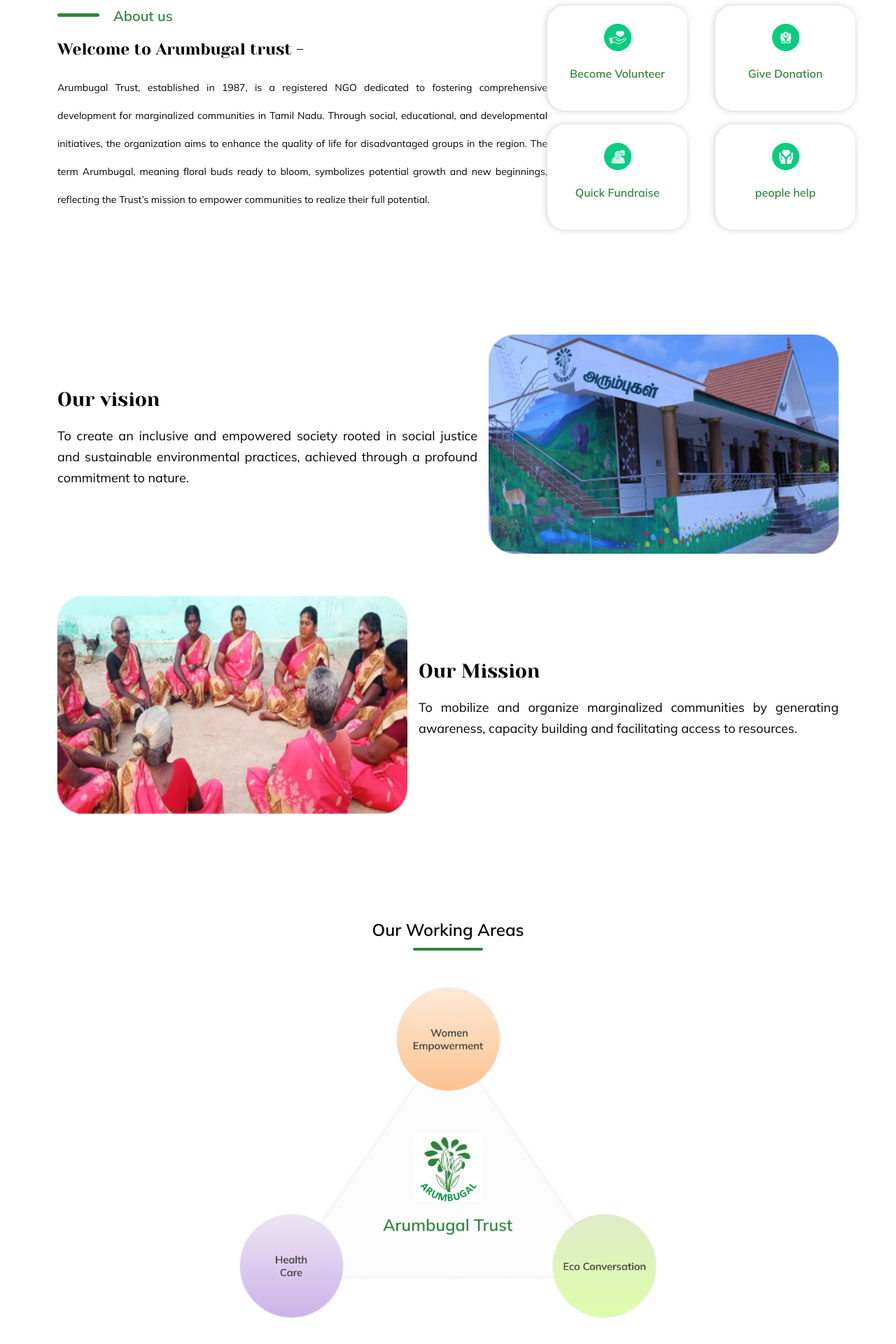
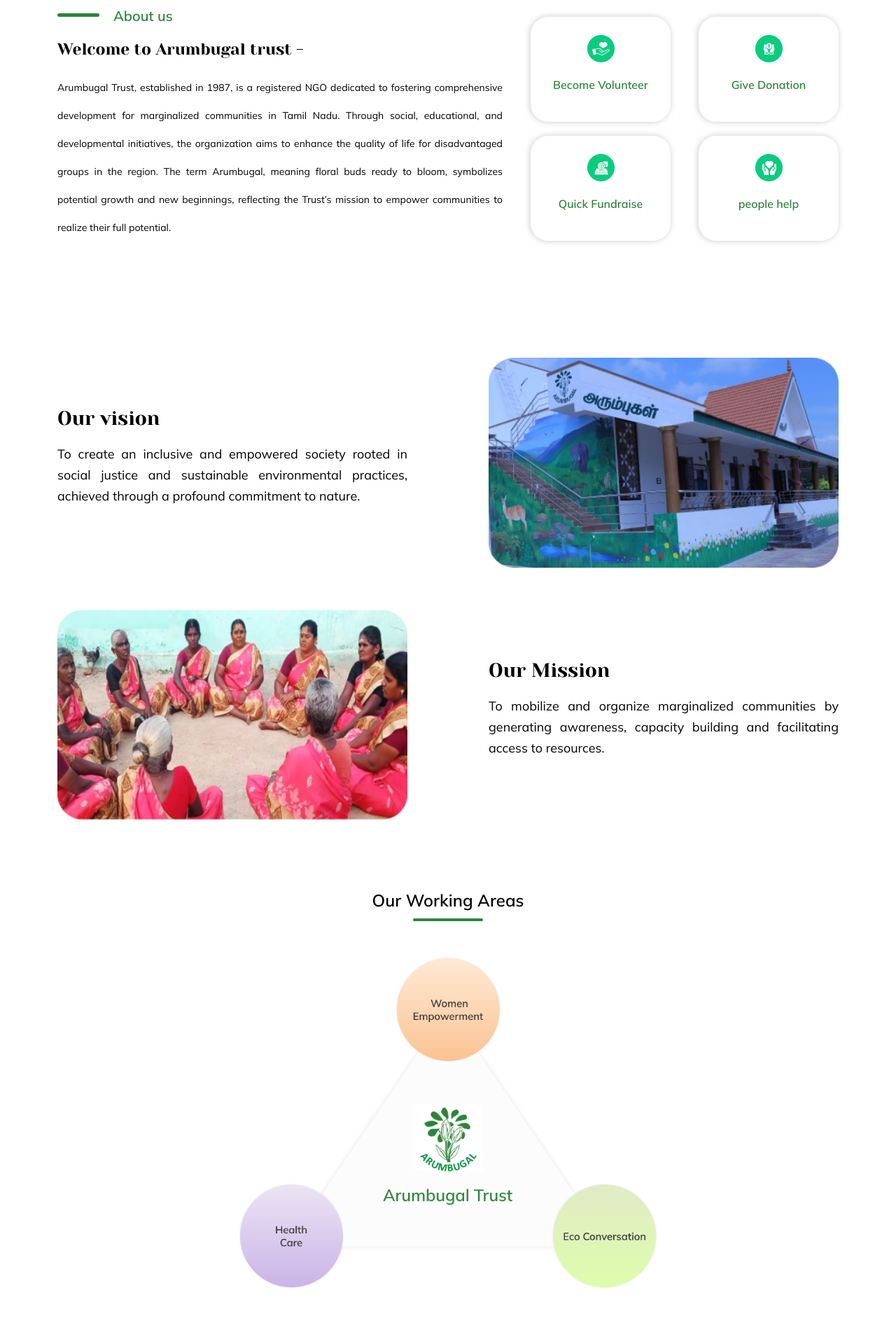
Before and after one commit to Ilyas73-hue/arumbugal, a React (Create React App) app: page / in a window 1280 px wide. Shown: the part 852-2772 px from the top of the page at 70% size. Built offline with nearby package versions, Linux system fonts and the light colour scheme.

Commit message:
small change updated

```diff
--- a/src/component/About/About.css
+++ b/src/component/About/About.css
@@ -233,6 +233,20 @@
   font-weight: 600;
 }
 
+@media screen and (min-width: 1025px) and (max-width: 1399px){
+
+  #about-section-2-1{
+    align-items: center;
+    justify-content: center;
+    gap: 40px;
+  }
+
+  #about-section-2-1-1-3-p-1{
+    width: 100%;
+  }
+
+}
+
 @media (max-width: 1025px) {
   #about-section-2-1 {
     display: flex;
--- a/src/component/Footer/Footer.css
+++ b/src/component/Footer/Footer.css
@@ -260,6 +260,7 @@
 #footer-section-4-div-2-2 {
   display: flex;
   flex-direction: row;
+  align-items: center;
   gap: 20px;
 }
 
--- a/src/component/Footer/Footer.js
+++ b/src/component/Footer/Footer.js
@@ -4,6 +4,7 @@
 import { FaInstagram } from "react-icons/fa";
 import { FaFacebookF } from "react-icons/fa";
 import { FaTwitter } from "react-icons/fa";
+import { FaXTwitter } from "react-icons/fa6";
 import { FaLinkedinIn } from "react-icons/fa";
 import { IoLocationSharp } from "react-icons/io5";
 import { FaPhoneAlt } from "react-icons/fa";
@@ -41,7 +42,7 @@
                 <FaFacebookF id="footer-section-1-div-3-facebook-logo" />
               </div>
               <div id="footer-section-1-div-3-twitter-bg">
-                <FaTwitter id="footer-section-1-div-3-twitter-logo" />
+                <FaXTwitter id="footer-section-1-div-3-twitter-logo" />
               </div>
               <div id="footer-section-1-div-3-linkedin-bg">
                 <FaLinkedinIn id="footer-section-1-div-3-linkedin-logo" />
@@ -152,7 +153,7 @@
                 </div>
                 <div id="footer-section-4-div-2-1-2">
                   <p id="footer-section-4-div-2-1-2-p-1">
-                  Arumbugal Trust 9/410, Aachimadam,
+                  Arumbugal           Trust <br/>9/410, Aachimadam,
                      Thiruchendur Main
                     Road,  Palayamkottai, Tirunelveli, 627011.
                   </p>
@@ -165,7 +166,7 @@
                  </div>
                  <div id="footer-section-4-div-2-2-2">
                  <p id="footer-section-4-div-2-2-2-p-1">
-                 98947 58517, 77087 93189
+                 98947 58517<br /> 77087 93189
                   </p>
                  </div>
               </div>
--- a/src/component/Home/Home.css
+++ b/src/component/Home/Home.css
@@ -286,6 +286,20 @@
 }
 
 
+@media screen and (min-width: 1025px) and (max-width: 1399px){
+
+  #home-section-2-1{
+    align-items: center;
+    justify-content: center;
+    gap: 40px;
+  }
+
+  #home-section-2-1-1-3-p-1{
+    width: 100%;
+  }
+
+}
+
 @media (max-width: 1025px){
     #home-section-2-1{
         display: flex;
@@ -403,8 +417,8 @@
 /* Section 8 */
 
 #home-section-8{
-  padding-top: 60px;
-  padding-bottom: 60px;
+  padding-top: 10px;
+  padding-bottom: 30px;
 }
 
 #home-section-8-div-1-1{
@@ -451,8 +465,8 @@
 /* Section 9 */
 
 #home-section-9{
-  padding-top: 60px;
-  padding-bottom: 60px;
+  padding-top: 20px;
+  padding-bottom: 40px;
 }
 
 #home-section-9-div-1-1{
@@ -643,7 +657,7 @@
 font-weight: 400;
 line-height: 30px;
 color: var(--text-color2);
-width: 600px;
+width: 500px;
 margin-top: 20px;
 text-align: justify;
    }
@@ -667,6 +681,7 @@
 
    #home-section-5-1-1-2-img{
     width: 500px;
+    height: 300px;
    }
 
 
@@ -680,6 +695,7 @@
 
    #home-section-5-1-2-2-img{
     width: 500px;
+    height: 300px;
    }
 
 
@@ -696,7 +712,7 @@
 font-weight: 400;
 line-height: 30px;
 color: var(--text-color2);
-width: 600px;
+width: 500px;
 margin-top: 20px;
 text-align: justify;
    }
@@ -714,6 +730,25 @@
     padding-left: 25px;
     padding-right: 25px;
     border-radius: 20px;
+   }
+
+
+   @media(max-width: 1280px){
+    #home-section-5-1-1-2-img{
+      width: 500px;
+     }
+
+     #home-section-5-1-1-1-p-1{
+      width: 500px;
+     }
+
+    #home-section-5-1-2-2-img{
+      width: 500px;
+    }
+
+    #home-section-5-1-2-1-p-1{
+      width: 500px;
+    }
    }
 
    @media (max-width: 1200px){
--- a/src/component/Home/Home.js
+++ b/src/component/Home/Home.js
@@ -120,7 +120,7 @@
                 viewport={{ once: false, amount: 0.7 }}
                 id="carousel-content-1">
                   <h6 id="carousel-content-1-h6-1">
-                  In every bloom, a story of progress
+                  In Every Bloom, A Story of Progress
                   </h6>
                   <button id="carousel-button" onClick={() => window.location.href=`/about`}>Read More</button>
                 </motion.div>
@@ -631,6 +631,7 @@
                     </div>
                     </div>
                   </motion.div>
+
                   <motion.div
                    variants={matches ? fadeSmallIn("up") :fadeBigIn("up")}
                    initial="hidden"
@@ -638,11 +639,11 @@
                    viewport={{ once: false, amount: 0.7 }}
                   id="home-section-7-1-4-card">
                     <div id="home-section-7-1-4-card-content-1">
-                    <img id="home-section-7-1-4-card-img" src={home_what_we_do_card_img_2} alt={home_what_we_do_card_img_2} />
+                    <img id="home-section-7-1-4-card-img" src={home_what_we_do_card_img_3} alt={home_what_we_do_card_img_3} />
                     </div>
                     <div id="home-section-7-1-4-card-content-2">
-                    <p id="home-section-7-1-4-card-p">Health Care Activities</p>
-                    <p id="home-section-7-1-4-card-p-1">Conducting awareness programmes about reproductive Health, HIV/AIDS Care & Support, Tubersulosis, Cancer, Menstrual hygiene and Occupational hazards of beedi rolling.</p>
+                    <p id="home-section-7-1-4-card-p">Life Insurance Awareness</p>
+                    <p id="home-section-7-1-4-card-p-1">In partnership with the Life Insurance Corporation of India, we empower women to appreciate the importance of life insurance with policies tailored to their needs.</p>
                     </div>
                     <div id="home-section-7-1-4-card-content-3">
                     <div id="home-section-7-1-4-card-arrow">
@@ -657,11 +658,11 @@
                    viewport={{ once: false, amount: 0.7 }}
                   id="home-section-7-1-4-card">
                     <div id="home-section-7-1-4-card-content-1">
-                    <img id="home-section-7-1-4-card-img" src={home_what_we_do_card_img_3} alt={home_what_we_do_card_img_3} />
+                    <img id="home-section-7-1-4-card-img" src={home_what_we_do_card_img_2} alt={home_what_we_do_card_img_2} />
                     </div>
                     <div id="home-section-7-1-4-card-content-2">
-                    <p id="home-section-7-1-4-card-p">Life Insurance Awareness</p>
-                    <p id="home-section-7-1-4-card-p-1">In partnership with the Life Insurance Corporation of India, we empower women to appreciate the importance of life insurance with policies tailored to their needs.</p>
+                    <p id="home-section-7-1-4-card-p">Health Care Activities</p>
+                    <p id="home-section-7-1-4-card-p-1">Conducting awareness programmes about reproductive Health, HIV/AIDS Care & Support, Tubersulosis, Cancer, Menstrual hygiene and Occupational hazards of beedi rolling.</p>
                     </div>
                     <div id="home-section-7-1-4-card-content-3">
                     <div id="home-section-7-1-4-card-arrow">
--- a/src/component/What_we_do/what_we_do.css
+++ b/src/component/What_we_do/what_we_do.css
@@ -266,7 +266,7 @@
 font-weight: 400;
 line-height: 30px;
 color: var(--text-color2);
-width: 600px;
+width: 500px;
 margin-top: 20px;
 text-align: justify;
    }
@@ -290,6 +290,7 @@
 
    #what_we_do_section-4-1-1-2-img{
     width: 500px;
+    height: 300px;
    }
 
 
@@ -303,6 +304,7 @@
 
    #what_we_do_section-4-1-2-2-img{
     width: 500px;
+    height: 300px;
    }
 
 
@@ -319,7 +321,7 @@
 font-weight: 400;
 line-height: 30px;
 color: var(--text-color2);
-width: 600px;
+width: 500px;
 margin-top: 20px;
 text-align: justify;
    }
@@ -337,6 +339,24 @@
     padding-left: 25px;
     padding-right: 25px;
     border-radius: 20px;
+   }
+
+   @media(max-width: 1280px){
+    #what_we_do_section-4-1-1-2-img{
+      width: 500px;
+     }
+
+     #what_we_do_section-4-1-1-1-p-1{
+      width: 500px;
+     }
+
+    #what_we_do_section-4-1-2-2-img{
+      width: 500px;
+    }
+
+    #what_we_do_section-4-1-2-1-p-1{
+      width: 500px;
+    }
    }
 
    @media (max-width: 1200px){
```
